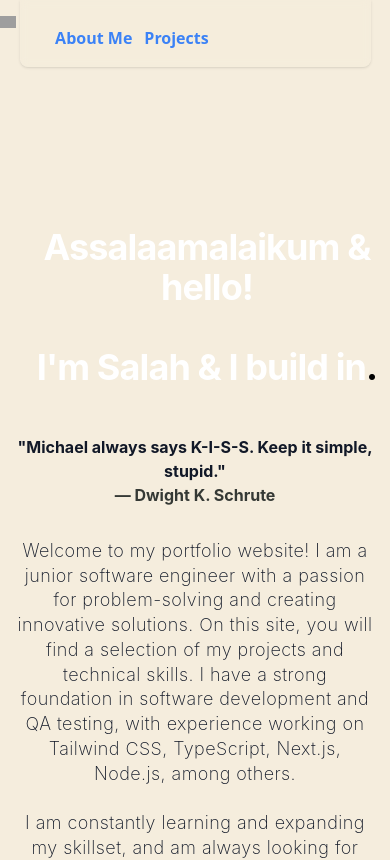
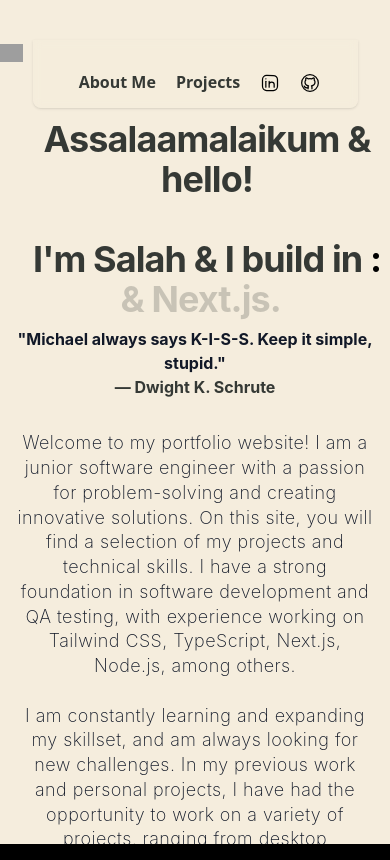
Before and after one commit to salahraja/portfolio, a Next.js app: page / in a window 390 px wide. Shown: the top 860 px of the page. Built offline with nearby package versions, Linux system fonts and the light colour scheme; grey boxes are pictures that could not be loaded.

Commit message:
redid navbar and fixed breakpoints

```diff
--- a/components/nav.tsx
+++ b/components/nav.tsx
@@ -1,7 +1,6 @@
 import Image from "next/image";
 import React, { useState, useEffect } from "react";
 import Link from "next/link";
-import clsx from "clsx";
 
 function NavBar() {
   const [windowWidth, setWindowWidth] = useState<number | undefined>(undefined);
@@ -23,61 +22,60 @@ function NavBar() {
     };
   }, []);
 
-  const linkClass = clsx(
-    "text-black dark:text-white space-x-3 pt-[17.5px] w-full align-center",
-    {
-      "xl:pl-[13rem] max-[1140px]:text-white  pl-[11.5rem]":
-        windowWidth && windowWidth > 640,
+  const getButtonSize = () => {
+    if (windowWidth && windowWidth <= 487.8) {
+      return { width: 20, height: 30 };
+    } else if (windowWidth && windowWidth <= 767.8) {
+      return { width: 30, height: 45 };
+    } else {
+      return { width: 50, height: 55 };
     }
-  );
+  };
+
+  const buttonSize = getButtonSize();
 
   return (
-    <div className="flex flex-row justify-center">
-      <nav className="font-sans flex fixed py-2 px-6 bg-[#F5EDDD] dark:bg-zinc-800/30 bg-opacity-40 backdrop-blur-sm rounded-b-lg shadow sm:items-baseline w-[90%] pl-[22px]">
-        <div className="grid grid-cols-3 font-semibold w-full text-center">
-          <div className="h-[6vh] ml-auto flex col-auto w-auto  whitespace-nowrap font-semibold">
+    <div className="fixed inset-x-0 mx-auto w-5/6 flex-1 justify-center z-10">
+      <nav className="font-sans bg-[#F5EDDD] dark:bg-zinc-800/30 bg-opacity-40 backdrop-blur-sm rounded-b-lg shadow">
+        <div className="mx-auto text-center">
+          <div className="h-[8vh] space-y-2 ml-auto w-auto whitespace-nowrap font-semibold">
             <Link href={"/"}>
-              <div className="pt-[14.5px] flex"></div>
+              <div className="pt-[13.5px]"></div>
             </Link>{" "}
-            <div className="flex justify-center w-[80.5vw] ">
-              <div className="text-black dark:text-white space-x-3 pt-[17.5px]  w-full align-center xl:pl-[13rem] max-[767.8px]:text-blue-500 max-[767.8px]:mr-[5.5rem] md:pl-[6rem] max-[768px]:text-red-500  pl-[11.5rem]">
+            <div className="w-[80.5vw] h-10 space-x-5 dark:text-white text-[#353935] space-y-2">
+              <div className=""></div>
               <Link href={"/about"}>About Me</Link>
               <Link href={"/projects"}>Projects</Link>
-              </div>
-              <div className="flex flex-row justify-end items-center max-w-[767.8px] ml-[9.8rem]">
-                <div className="px-2 flex flex-row justify-end ml-[4.5rem]">
-                  <div className="mr-2">
+              <button className="w-5 flex-1">
                 <Link href="https://www.linkedin.com/in/salahraja/">
                   <Image
                     src="/linkedin.svg"
                     alt="LinkedIn logo"
-                        width={50}
-                        height={55}
-                        className="invert dark:invert-0"
+                    width={buttonSize.width}
+                    height={buttonSize.height}
+                    className="invert dark:invert-0 inline-flex"
                     style={{
                       fill: "transparent",
                       mixBlendMode: "multiply",
                     }}
                   />
                 </Link>
-                  </div>
-                  <div>
+              </button>
+              <button className=" w-5 h-2">
                 <Link href="https://github.com/salahraja">
                   <Image
                     src="/github.svg"
                     alt="Github logo"
-                        width={50}
-                        height={55}
-                        className="invert dark:invert-0"
+                    width={buttonSize.width}
+                    height={buttonSize.height}
+                    className="invert dark:invert-0 inline-flex"
                     style={{
                       fill: "transparent",
                       mixBlendMode: "multiply",
                     }}
                   />
                 </Link>
-                  </div>
-                </div>
-              </div>
+              </button>
             </div>
           </div>
         </div>
--- a/pages/index.tsx
+++ b/pages/index.tsx
@@ -10,7 +10,15 @@ import TypeWriter from "../components/typewriter";
 const Home = () => {
   const [mounted, setMounted] = useState(false);
 
-  useEffect(() => setMounted(true), []);
+  useEffect(() => {
+    setMounted(true);
+
+    // Remove the default margin and padding from body and html
+    document.body.style.margin = "0";
+    document.body.style.padding = "0";
+    document.documentElement.style.margin = "0";
+    document.documentElement.style.padding = "0";
+  }, []);
 
   if (!mounted) return null;
 
@@ -20,15 +28,15 @@ const Home = () => {
         <title>Salah&apos;s Website</title>
         <meta name="viewport" content="initial-scale=1.0, width=device-width" />
       </Head>
-      <div className="dark:bg-[#1B1B1E] bg-[#F5EDDD] max-[1100px]:font-bold">
-        <div className="">
+      <div className="dark:bg-[#1B1B1E] bg-[#F5EDDD] max-[1100px]:font-bold z-10">
+        <div className="pt-10">
           {" "}
           <NavBar />
         </div>{" "}
         <Link href={"/"}>
           {" "}
-          <div className="col-span-1 mt-[1rem]">
-            <div className="max-[640px]:h-[1px] max-[640px]:w-[4vw] sm:max-w-[4vw] md:max-w-[8vw]">
+          <div className="col-span-1">
+            <div className="max-[640px]:mt-[4px] max-[640px]:w-[6vw] sm:max-w-[4vw] md:max-w-[8vw]">
               <Image
                 src="/clearsalah.png"
                 alt="Hand drawn full body avatar of me in hoody & jeans with glasses & Kufi"
@@ -43,13 +51,13 @@ const Home = () => {
           <div className="w-screen xs:h-[550px] lg:h-[220px] md:h-[200px] sm:-mt-[91px] md:-m-[144px]"></div>
           <div className="text-center mt-8">
             <div className="pl-6">
-              <h1 className="text-4xl text-center mb-2 font-bold tracking-tight dark:text-[#f5f5f5] text-[#353935] sm:text-5xl md:text-6xl min-[767.8px]:pt[7rem] max-[767.8px]:mt-[7rem] max-[730px]:pt-[7.5rem] min-[168px]:text-white min-[68px]:text-green-500 min-[68px]:pt-[1rem]">
-                <h2 className="max-[640px]:pt-[9.7vh] block xl:inline motion-safe:animate-fadeIn">
+              <h1 className="text-4xl text-center mb-2 font-bold tracking-tight dark:text-[#f5f5f5] text-[#353935] sm:text-5xl md:text-6xl min-[767.8px]:pt[1rem] max-[767.8px]:mt-[1rem] max-[730px]:pt-[7.5rem] min-[668px]:mt-[5px] -mt-[111px] min-[168px]:-mt-[11rem]">
+                <h2 className="max-[640px]:pt-[9.7vh] block xl:inline motion-safe:animate-fadeIn dark:text-[#f5f5f5]">
                   Assalaamalaikum & hello!
                 </h2>{" "}
-                <span className="block pt-10">
+                <span className="block pt-10 text-[#353935] dark:text-[#f5f5f5]">
                   I&apos;m Salah & I build in
-                  <div className="inline text-black">.</div>
+                  <div className="inline text-black"> :</div>
                 </span>
                 <TypeWriter />
               </h1>
--- a/styles/globals.css
+++ b/styles/globals.css
@@ -7,6 +7,7 @@ body {
   padding: 0;
   margin: 0;
   width: 100%;
+  height: 100%;
   font-family: -apple-system, BlinkMacSystemFont, Segoe UI, Roboto, Oxygen,
     Ubuntu, Cantarell, Fira Sans, Droid Sans, Helvetica Neue, sans-serif;
   overflow-x: hidden;
@@ -30,3 +31,17 @@ a {
     background: black;
   }
 }
+
+@media (max-width: 767.8px) {
+  .max-w-[767.8px] .flex-row .flex-end .invert.dark\:invert-0 {
+    width: 20px;
+    height: 30px;
+  }
+}
+
+@media (max-width: 487.8px) {
+  .max-w-[487.8px] .flex-row .flex-end .invert.dark\:invert-0 {
+    width: 15px;
+    height: 21px;
+  }
+}
--- a/tailwind.config.js
+++ b/tailwind.config.js
@@ -6,7 +6,8 @@ module.exports = {
   ],
   theme: {
     screens: {
-      phone: "500px",
+      tablet: "691px",
+
       sm: "640px",
       // => @media (min-width: 640px) { ... }
 
```
Lines whose indentation alone changed are shown as unchanged.
